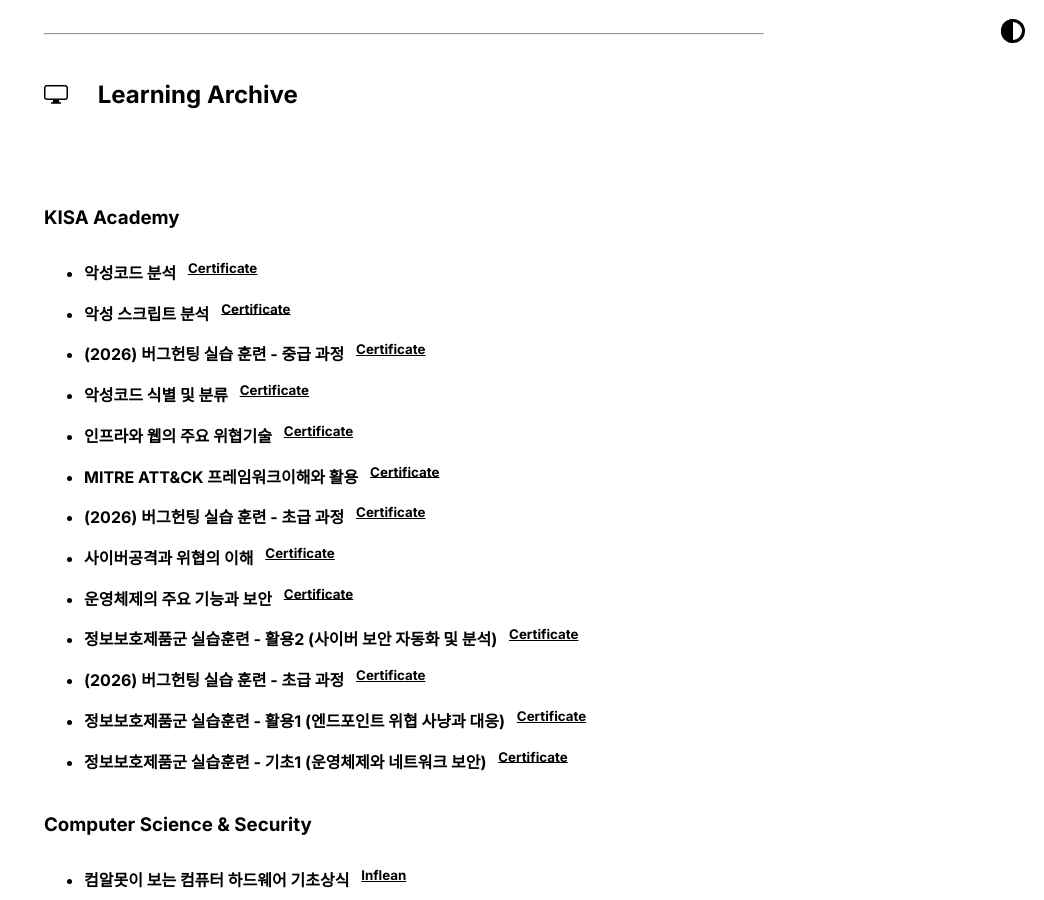
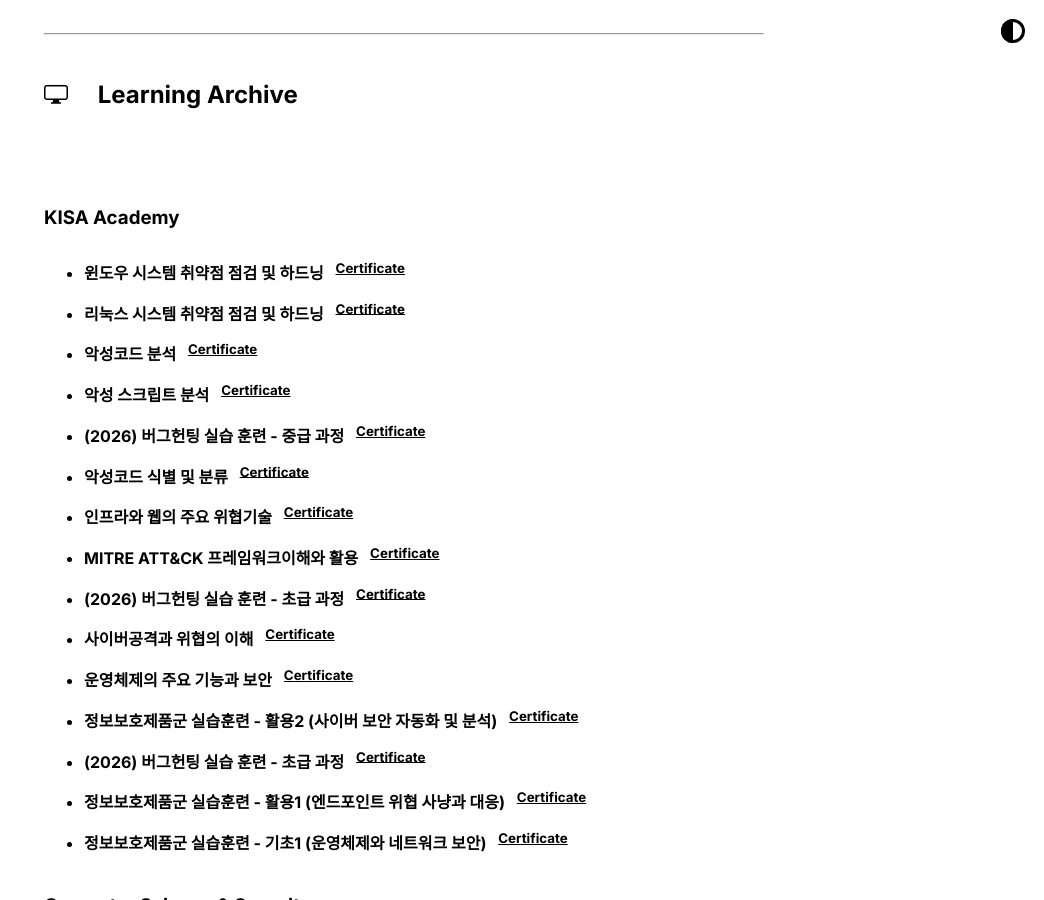
Before and after one commit to BangJeongBin/BangJeongBin.github.io, a Jekyll site: the page built from index.md, in a window 1280 px wide and 900 px high, scrolled down 2791 px. Shown: the whole window, without its empty margins (236-1280 px from the left). Built offline with Jekyll 4.4.1, drawn with Linux system fonts in a browser that asks for light colours.

Commit message:
modify activities_list.html

```diff
--- a/_includes/activities_list.html
+++ b/_includes/activities_list.html
@@ -1,5 +1,19 @@
 <h3><strong>KISA Academy</strong></h3>
 <ul>
+    <li>
+        <strong>
+            윈도우 시스템 취약점 점검 및 하드닝&ensp;
+            <sup><a href="https://drive.google.com/file/d/1YsFpE1GRQh7xl1GgMJyHACdzaAaM52zI/view?usp=sharing">Certificate</a></sup>
+        </strong>
+    </li>
+
+    <li>
+        <strong>
+            리눅스 시스템 취약점 점검 및 하드닝&ensp;
+            <sup><a href="https://drive.google.com/file/d/1o9hWFbUcMxVVQVxqdsCVYZYV30TMMAZt/view?usp=sharing">Certificate</a></sup>
+        </strong>
+    </li>
+
     <li>
         <strong>
             악성코드 분석&ensp;
```
Also changed, not shown: 1 other file.
